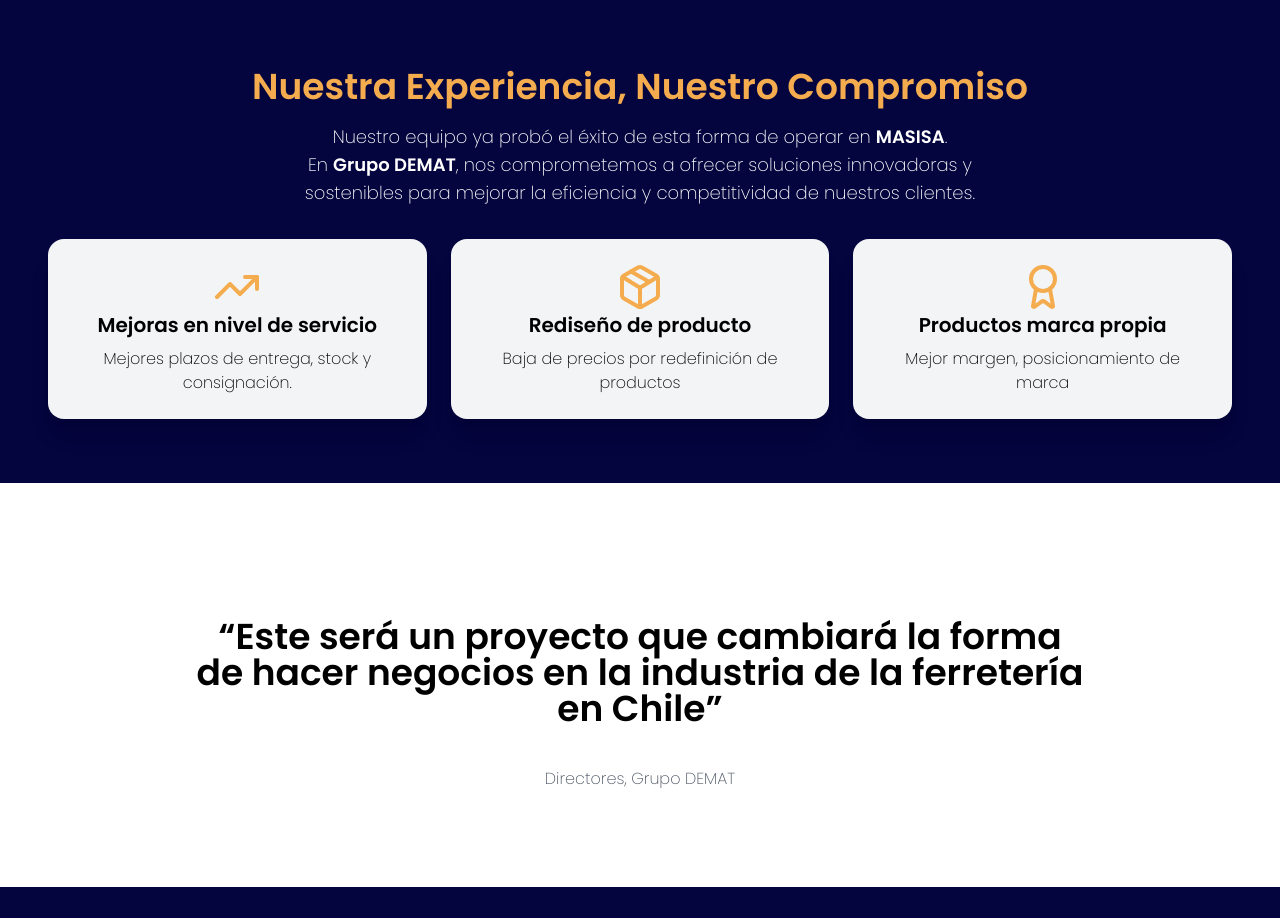
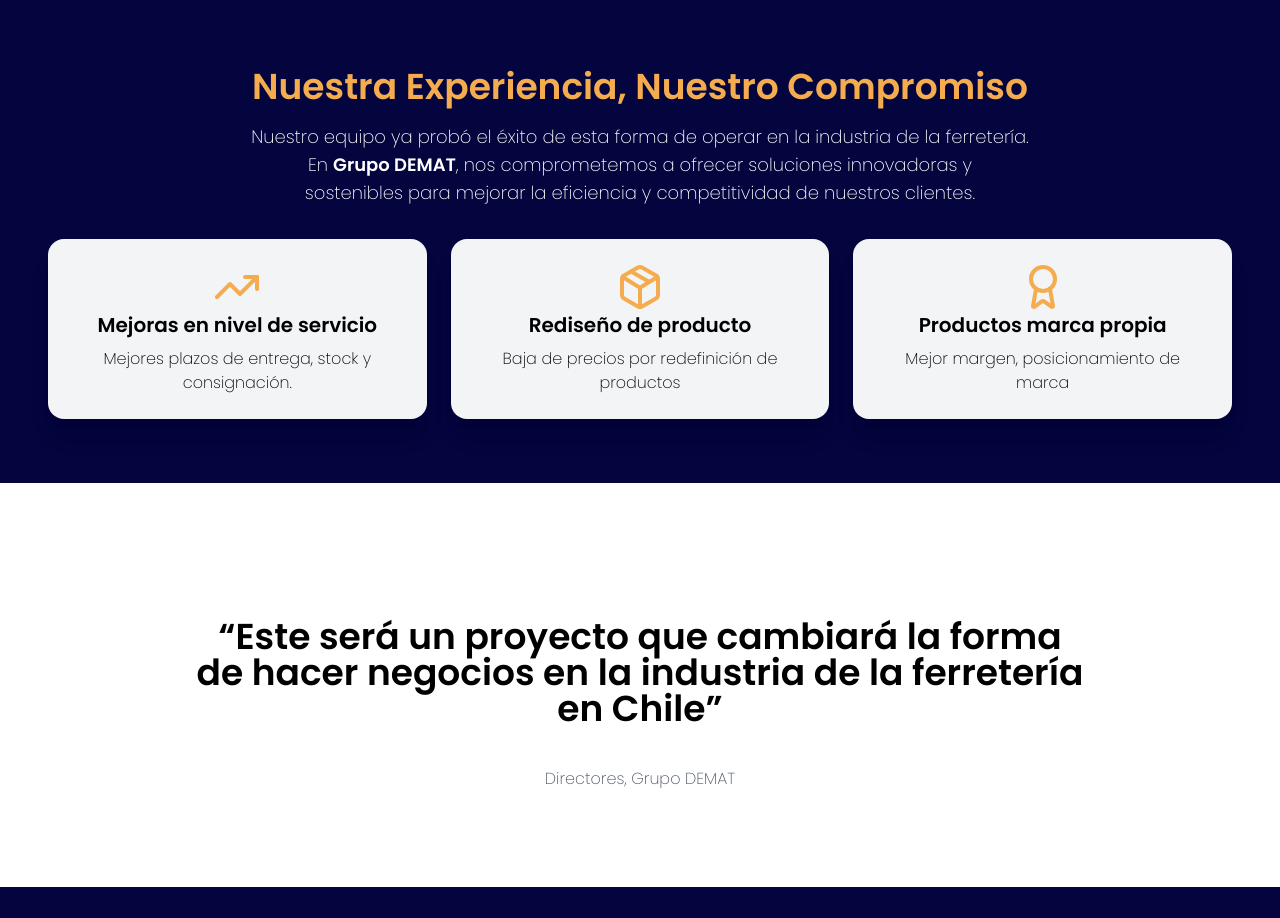
Before and after one commit to gianpisani/grupo-demat, a Next.js app: page / in a window 1280 px wide. Shown: the part 5300-6218 px from the top of the page. Built offline with nearby package versions, Linux system fonts and the light colour scheme.

Commit message:
fix: no masisa

```diff
--- a/src/app/page.tsx
+++ b/src/app/page.tsx
@@ -450,7 +450,7 @@
         <div className="container  mx-auto">
           <h2 className="text-4xl font-extrabold text-secondary">Nuestra Experiencia, Nuestro Compromiso</h2>
           <p className="mt-4 text-lg text-white text-balance font-light">
-            Nuestro equipo ya probó el éxito de esta forma de operar en <span className='font-black'>MASISA</span>.
+            Nuestro equipo ya probó el éxito de esta forma de operar en la industria de la ferretería.
           </p>
           <p className="text-lg text-white text-balance font-light">
             En <span className='font-black'>Grupo DEMAT</span>, nos comprometemos a ofrecer soluciones innovadoras y sostenibles para mejorar la eficiencia y competitividad de nuestros clientes.
```
